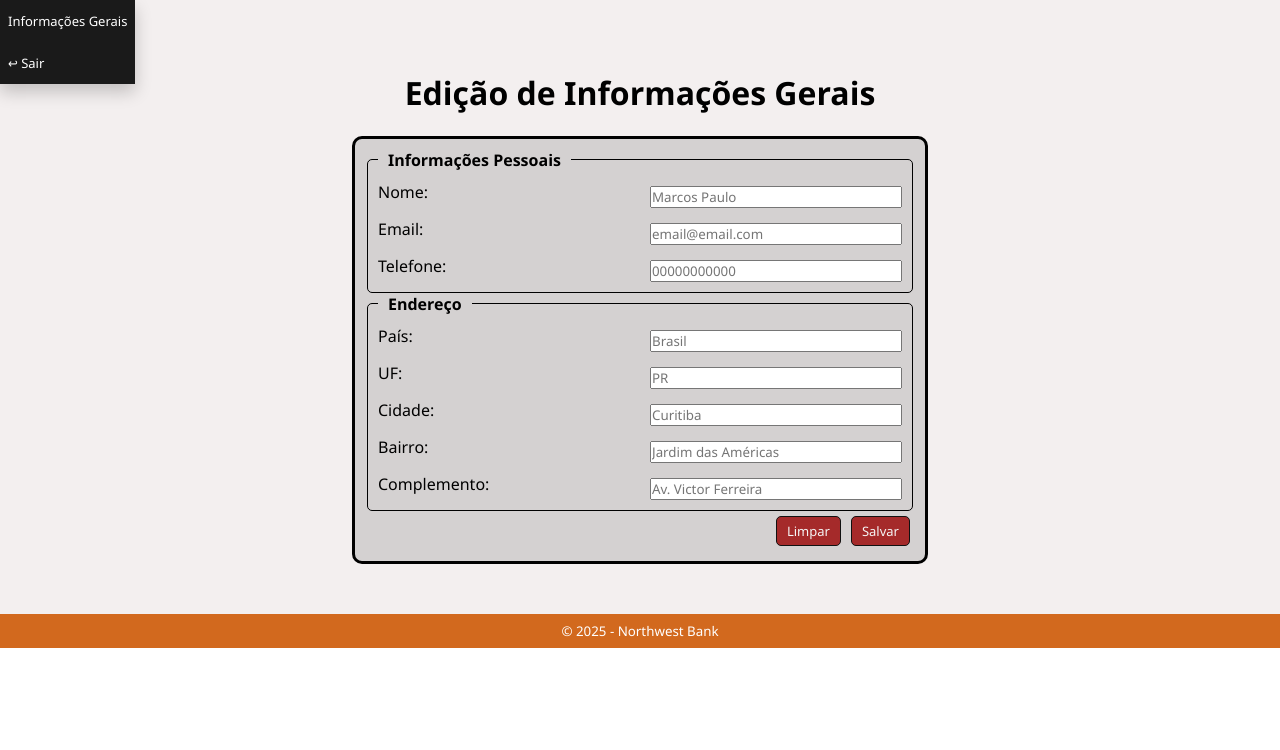
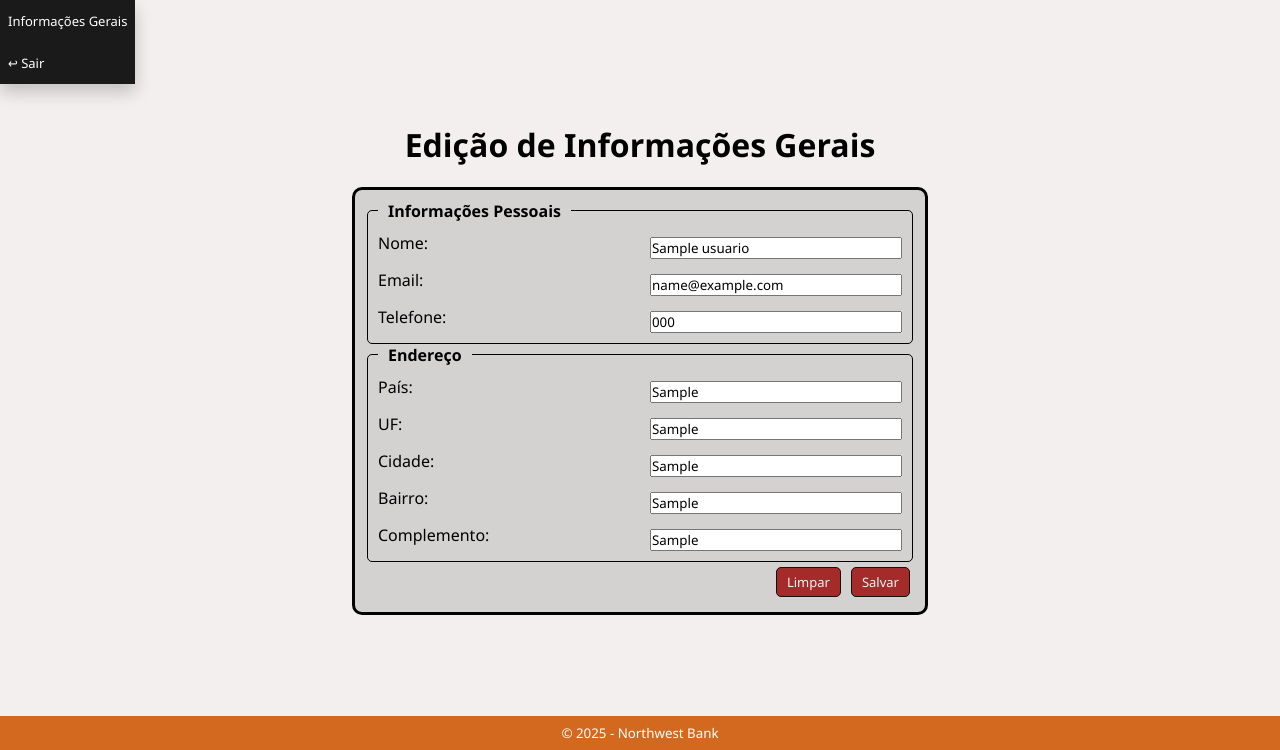
Before and after one commit to MarcDevGuy127/desenvolvimento_web, a PHP site: page /php/editar_info.php in a window 1280 px wide. Shown: the part 50-800 px from the top of the page. Run offline with PHP 8.4, Linux system fonts and the light colour scheme; the visitor is signed in with stand-in values (Sample User, id 1); tables that the repository leaves empty or names only in its code hold one stand-in row (values such as "Sample post").

Commit message:
update - Adding user info editor feature.

```diff
--- a/banco/css/editar_info.css
+++ b/banco/css/editar_info.css
@@ -74,6 +74,7 @@ li.dropdown {
 
 .painel {
     display: flex;
+    flex: 1;
     justify-content: center;
     /* centraliza horizontalmente */
     align-items: center;
--- a/banco/php/editar_info.php
+++ b/banco/php/editar_info.php
@@ -1,8 +1,8 @@
 <?php
-session_start();
-require_once '../php/config.php';
+session_start(); // iniciando sessão de usuário
+require_once '../php/config.php'; // refenciando arquivo config
 
-
+// coletando id do usuário
 $id = filter_input(INPUT_GET, 'id', FILTER_VALIDATE_INT);
 
 // verificando se o usuário está logado
@@ -10,16 +10,19 @@ if (!isset($_SESSION['id'])) {
   $id = $_SESSION['id'];
 }
 
-// buscando dados do usuário logado
+// buscando dados através do id do usuário logado
 $id = $_SESSION['id'];
 
 try {
-    $stmt = $pdo->prepare("SELECT nome, email, telefone, pais, uf, cidade, bairro, complemento FROM usuario WHERE id = :id");
+  // executando query de seleção de dados do usuário logado através do seu id
+  $stmt = $pdo->prepare("SELECT id, nome, email, telefone, pais, uf, cidade, bairro, complemento FROM usuario WHERE id = :id");
   $stmt->bindValue(':id', $id, PDO::PARAM_INT);
   $stmt->execute();
 
+  // dadosUsuario representa o fetch/inclusão dos dados atualizados no banco
   $dadosUsuario = $stmt->fetch(PDO::FETCH_ASSOC);
 
+  // caso não for possível efetuar a atualização o usuário não será encontrado
   if (!$dadosUsuario) {
     echo "<p>Usuário não encontrado.</p>";
     exit;
@@ -31,12 +34,14 @@ try {
 ?>
 <!DOCTYPE html>
 <html lang="en">
+
   <head>
     <meta charset="UTF-8" />
     <meta name="viewport" content="width=device-width, initial-scale=1.0" />
     <title>Banco</title>
     <link rel="stylesheet" href="../css/editar_info.css" />
   </head>
+
   <body>
     <nav>
       <ul>
@@ -76,37 +81,39 @@ try {
     </nav>
     <div class="painel">
       <h1>Edição de Informações Gerais</h1>
-      <form action="atualizar_info.php" method="POST">
+      <form action="atualizar.php" method="POST">
+      <input type="hidden" name="id" value="<?= $dadosUsuario['id'] ?>">
+
         <fieldset>
           <legend>Informações Pessoais</legend>
 
           <label for="nome">Nome:</label>
-          <input type="text" id="nome" name="nome" placeholder="Marcos Paulo" required />
+          <input type="text" id="nome" name="nome" value="<?= htmlspecialchars($dadosUsuario['nome']) ?>" required />
 
           <label for="email">Email:</label>
-          <input type="email" id="email" name="email" placeholder="email@email.com" required />
+          <input type="email" id="email" name="email" value="<?= htmlspecialchars($dadosUsuario['email']) ?>" required />
 
           <label for="telefone">Telefone:</label>
-          <input type="tel" id="telefone" name="telefone" maxlength="11" placeholder="00000000000" required/>
+          <input type="tel" id="telefone" name="telefone" maxlength="11" value="<?= htmlspecialchars($dadosUsuario['telefone']) ?>" required />
         </fieldset>
 
         <fieldset>
           <legend>Endereço</legend>
 
           <label for="pais">País:</label>
-          <input type="text" id="pais" name="pais" placeholder="Brasil" required/>
+          <input type="text" id="pais" name="pais" value="<?= htmlspecialchars($dadosUsuario['pais']) ?>" required />
 
           <label for="uf">UF:</label>
-          <input type="text" id="uf" name="uf" maxlength="2" placeholder="PR" required/>
+          <input type="text" id="uf" name="uf" maxlength="2" value="<?= htmlspecialchars($dadosUsuario['uf']) ?>" required />
 
           <label for="cidade">Cidade:</label>
-          <input type="text" id="cidade" name="cidade" placeholder="Curitiba" required/>
+          <input type="text" id="cidade" name="cidade" value="<?= htmlspecialchars($dadosUsuario['cidade']) ?>" required />
 
           <label for="bairro">Bairro:</label>
-          <input type="text" id="bairro" name="bairro" placeholder="Jardim das Américas" required/>
+          <input type="text" id="bairro" name="bairro" value="<?= htmlspecialchars($dadosUsuario['bairro']) ?>" required />
 
           <label for="complemento">Complemento:</label>
-          <input type="text" id="complemento" name="complemento" placeholder="Av. Victor Ferreira" required/>
+          <input type="text" id="complemento" name="complemento" value="<?= htmlspecialchars($dadosUsuario['complemento']) ?>" required />
         </fieldset>
         <button type="submit" value="editar">Salvar</button>
         <button type="reset">Limpar</button>
```
Also changed, not shown: banco/php/atualizar.php (+41 -35 lines), banco/php/info_gerais.php (+6 -3 lines). Lines whose indentation alone changed are shown as unchanged.
